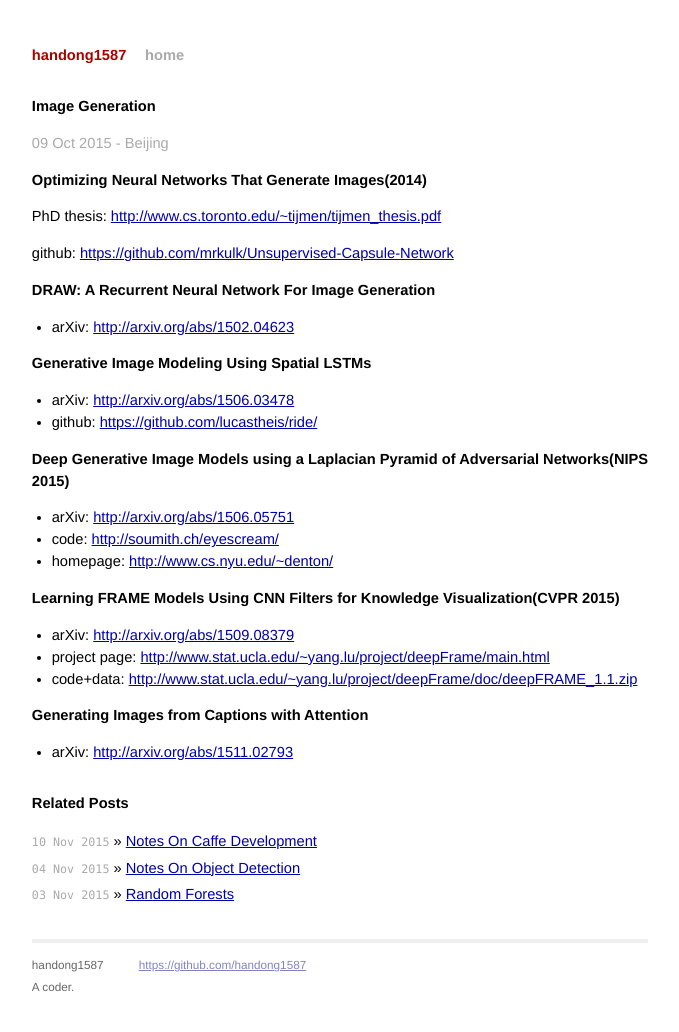
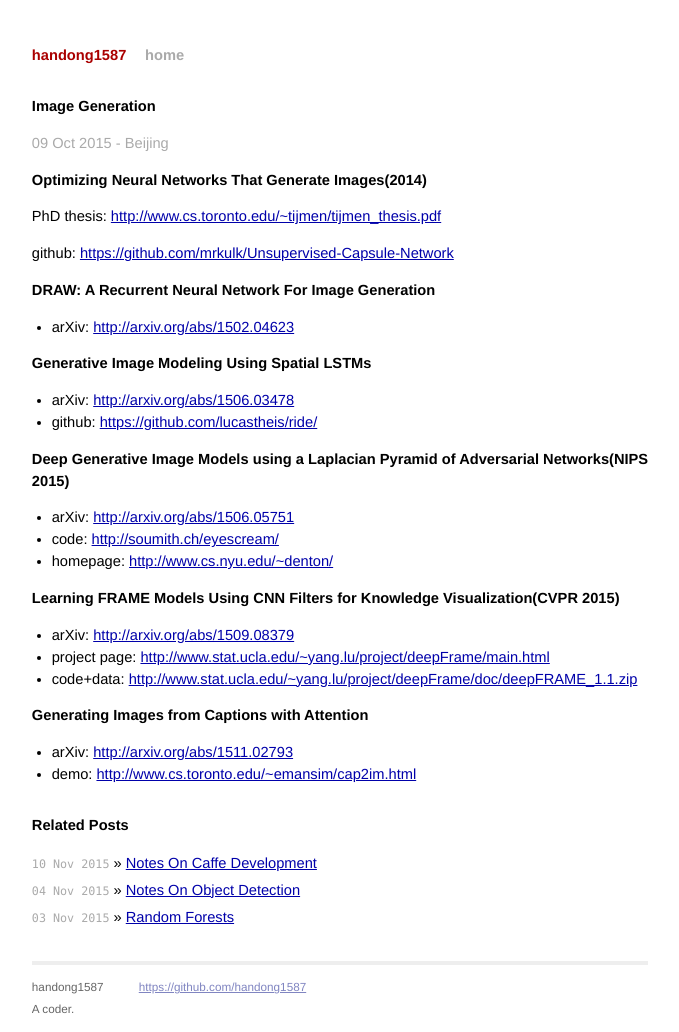
Before and after one commit to handong1587/handong1587.github.io, a Jekyll site: the page built from _posts/deep_learning/2015-10-09-image-generation.md, in a window 1280 px wide. Shown: the whole page, without its empty margins (300-979 px from the left). Built offline with Jekyll 4.4.1, drawn with Linux system fonts in a browser that asks for light colours; Markdown is read by kramdown in place of the engine named in the settings; comment, search, counter and statistics services are not loaded; before the commit the page ends 1010 px from its top, so only the background shows below that; some of the changed lines change nothing that is shown.

Commit message:
update image-generation.md

```diff
--- a/_posts/deep_learning/2015-10-09-image-generation.md
+++ b/_posts/deep_learning/2015-10-09-image-generation.md
@@ -39,3 +39,4 @@ github: [https://github.com/mrkulk/Unsupervised-Capsule-Network](https://github.
 **Generating Images from Captions with Attention**
 
 - arXiv: [http://arxiv.org/abs/1511.02793](http://arxiv.org/abs/1511.02793)
+- demo: [http://www.cs.toronto.edu/~emansim/cap2im.html](http://www.cs.toronto.edu/~emansim/cap2im.html)
```
